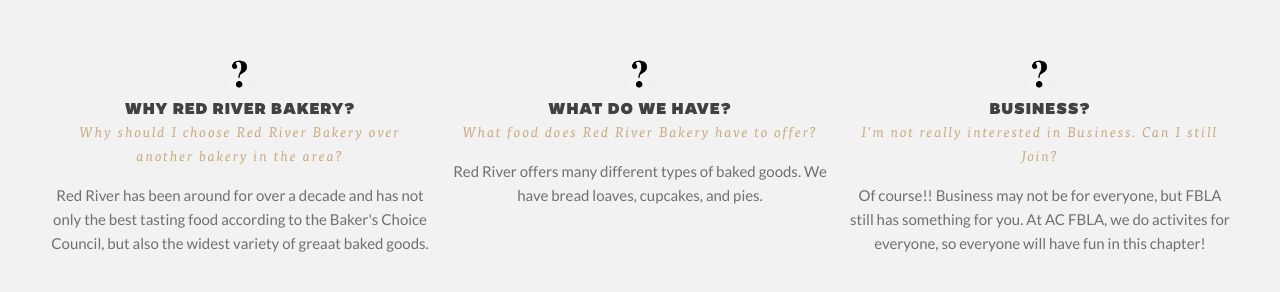
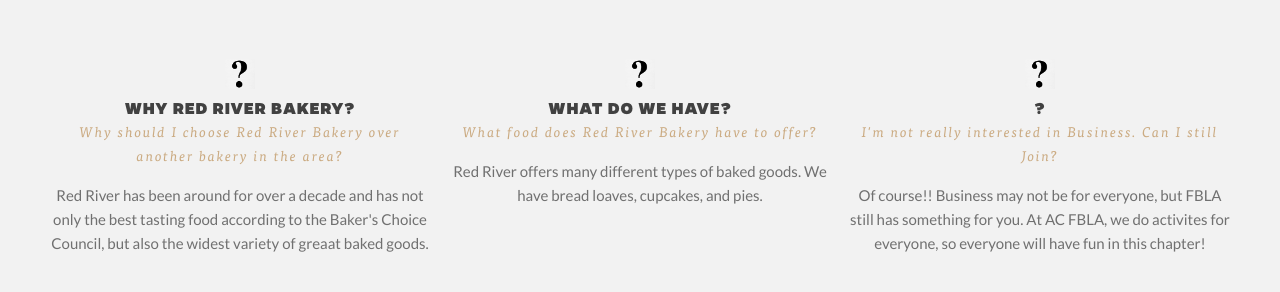
Before and after one commit to fblabake/fblabake.github.io, a Jekyll site: the page built from index.html, in a window 1280 px wide and 900 px high, scrolled down 3633 px. Shown: the part 163-455 px from the top of the window. Built offline with Jekyll 4.4.1, drawn with Linux system fonts in a browser that asks for light colours.

Commit message:
Update index.html

```diff
--- a/index.html
+++ b/index.html
@@ -323,7 +323,7 @@
         <div class="one-third column" data-scroll-reveal="enter bottom move 100px over 0.5s after 0.1s">
             <div class="services-top-wrap">
                 <img alt="" src="img/icon11.png" />
-                <h6>BUSINESS?</h6>
+                <h6>?</h6>
                 <div class="subtext-ser-top">I'm not really interested in Business.  Can I still Join?</div>
                 <p>Of course!! Business may not be for everyone, but FBLA still has something for you.  At AC FBLA, we do activites for everyone, so everyone will have fun in this chapter!</p>
             </div>
```
